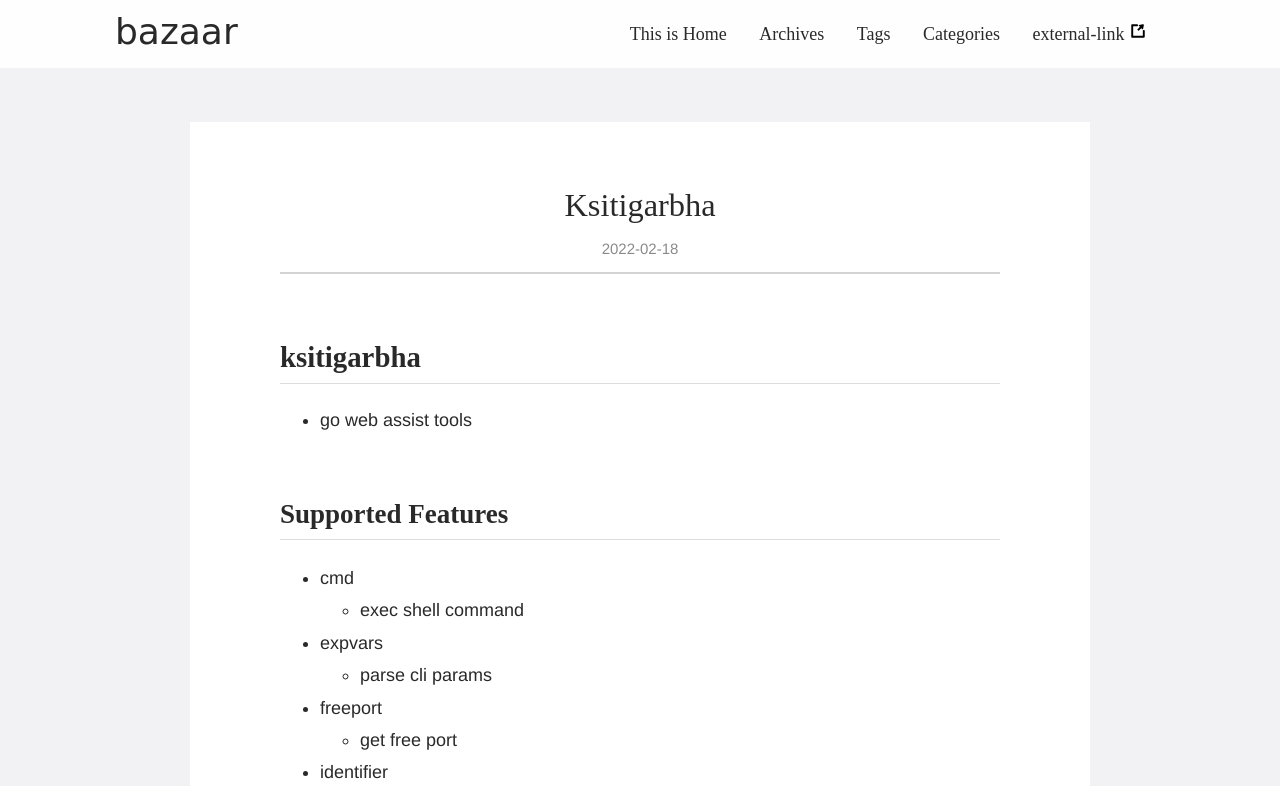
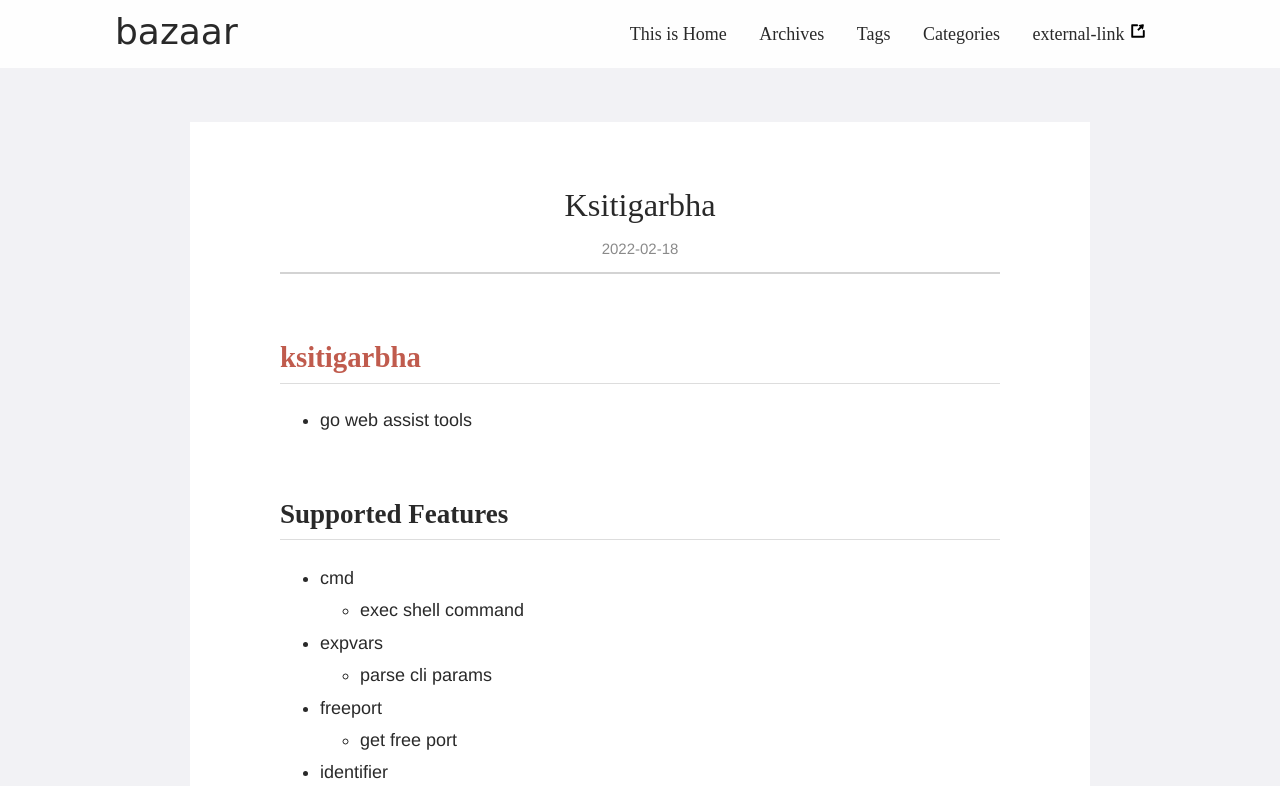
Before and after one commit to y00273676/y00273676.github.io, a plain HTML site: page post/ksitigarbha/index.html in a window 1280 px wide. Shown: the top 786 px of the page. Drawn offline with Linux system fonts and the light colour scheme.

Commit message:
rebuilding site Fri Feb 18 16:32:27 CST 2022

```diff
--- a/post/ksitigarbha/index.html
+++ b/post/ksitigarbha/index.html
@@ -279,7 +279,7 @@
 
 
     <div class="post-content">
-      <h1 id="ksitigarbha">ksitigarbha</h1>
+      <h1 id="ksitigarbhagitgithubcomy00273676ksitigarbhagit"><a href="git@github.com:y00273676/ksitigarbha.git">ksitigarbha</a></h1>
 <ul>
 <li>go web assist tools</li>
 </ul>
```
